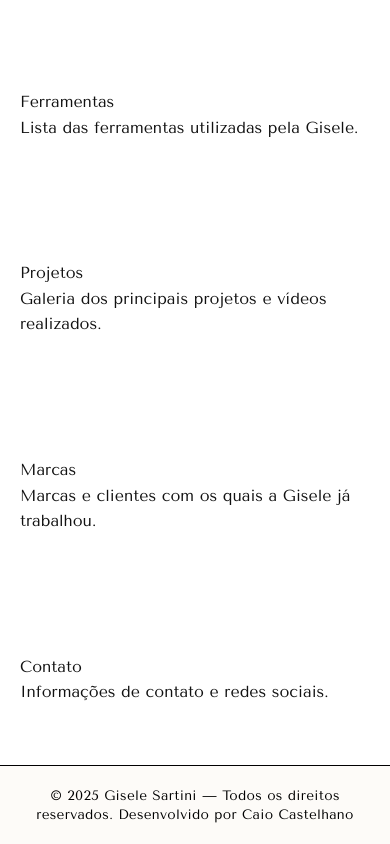
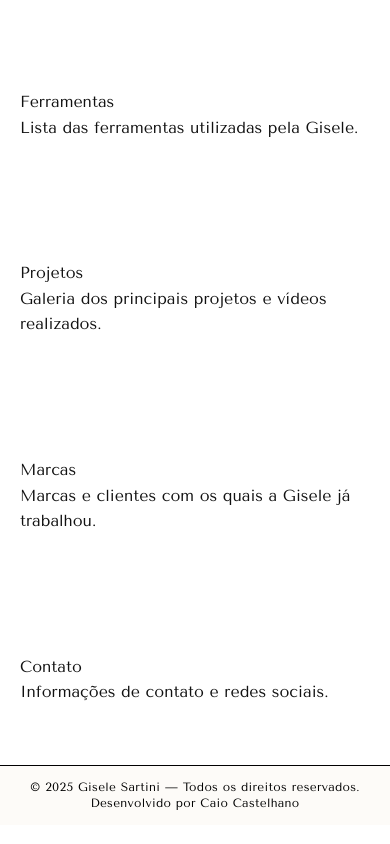
Before and after one commit to caiocastelhano/gisele-sartini, a Next.js app: page / in a window 390 px wide. Shown: the part 366-1210 px from the top of the page. Built offline with nearby package versions, Linux system fonts and the light colour scheme; no server answers.

Commit message:
Add responsive Footer styles for mobile and tablet

```diff
--- a/app/components/Footer/Footer.module.css
+++ b/app/components/Footer/Footer.module.css
@@ -26,3 +26,31 @@
   outline: 2px solid #000;
   outline-offset: 2px;
 }
+
+/* MOBILE (até 640px)            */
+@media (max-width: 640px) {
+  .footer {
+    padding: 14px 12px;
+  }
+
+  .text {
+    font-size: 0.75rem;
+    line-height: 1.3;
+  }
+
+  .link {
+    border-bottom-width: 1px;
+  }
+}
+
+/* TABLET (641px - 1024px)       */
+@media (min-width: 641px) and (max-width: 1024px) {
+  .footer {
+    padding: 18px 14px;
+  }
+
+  .text {
+    font-size: 0.8rem;
+    line-height: 1.35;
+  }
+}
```
